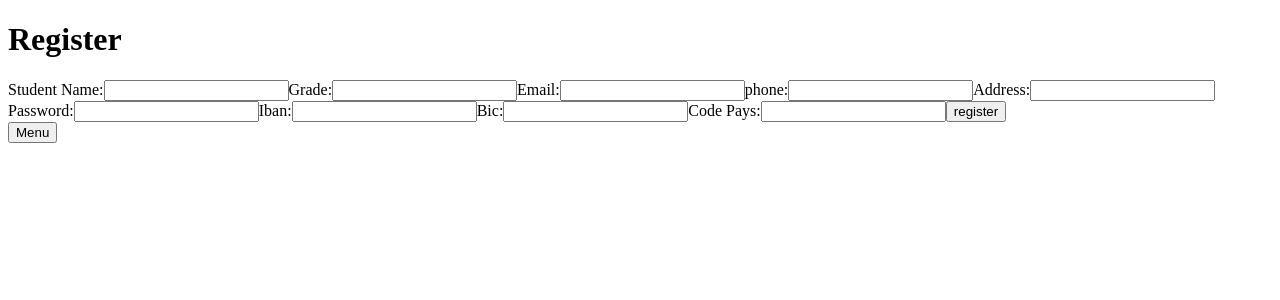
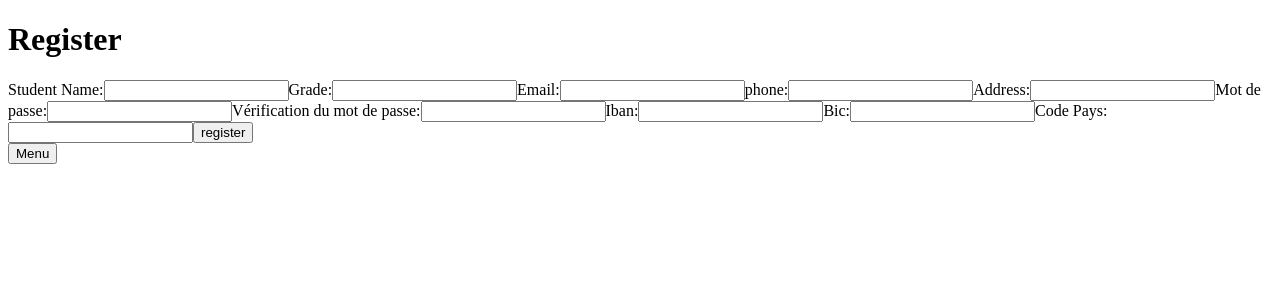
Before and after one commit to Abbaye-De-Pontlevoy/buplv, a Next.js app: page /register in a window 1280 px wide. Shown: the top 300 px of the page. Built offline with nearby package versions, Linux system fonts and the light colour scheme.

Commit message:
Add password match while registering

```diff
--- a/src/app/register/page.jsx
+++ b/src/app/register/page.jsx
@@ -33,8 +33,12 @@ export default function register() {
           <input type="text" name="address" required />
         </label>
         <label>
-          Password:
+          Mot de passe:
           <input type="password" name="password" required />
+        </label>
+        <label>
+          Vérification du mot de passe:
+          <input type="password" name="password2" required />
         </label>
         <label>
           Iban:
--- a/src/app/register/registerAction.jsx
+++ b/src/app/register/registerAction.jsx
@@ -14,9 +14,13 @@ export default async function registerAction(currentState, formData) {
   const phone = formData.get("phone");
   const address = formData.get("address");
   const password = formData.get("password");
+  const password2 = formData.get("password2");
   const iban = formData.get("iban");
   const bic = formData.get("bic");
   const country_code = formData.get("country_code");
+
+  // Validate password
+  if (password !== password2) return "Passwords do not match";
 
   // Validate data
   if (!validateEmail(email) || !validatePassword(password))
@@ -40,7 +44,7 @@ export default async function registerAction(currentState, formData) {
         country_code: country_code,
       },
     });
-  } catch (e){
+  } catch (e) {
     console.log(e);
     return "Name or email already associated with an account. Please try again or login.";
   }
```
